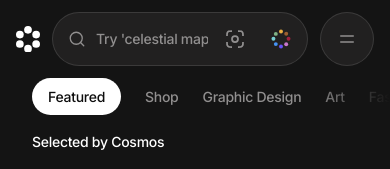
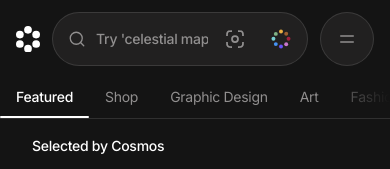
Before and after one commit to jdghinson/cosmos-proposal, a Next.js app: page / in a window 390 px wide. Shown: the top 169 px of the page. Built offline with nearby package versions, Linux system fonts and the light colour scheme.

Commit message:
Add responsive mobile underline tab strip to CategoryChips

```diff
--- a/components/cosmos/CategoryChips.tsx
+++ b/components/cosmos/CategoryChips.tsx
@@ -1,12 +1,20 @@
 "use client";
 
 import { useState } from "react";
+import { motion, useReducedMotion } from "framer-motion";
 import { exploreCategories } from "@/lib/mock-data";
+
+const EDGE_MASK =
+  "linear-gradient(to right, black 0, black calc(100% - 80px), transparent 100%)";
 
 export function CategoryChips() {
   const [active, setActive] = useState("Featured");
+  const prefersReduced = useReducedMotion();
+
   return (
-    <div className="mb-4 pl-8 md:mb-10 md:mt-4">
+    <>
+      {/* ≥768 (md+). Existing pill treatment, unchanged. */}
+      <div className="hidden pl-8 md:mb-10 md:mt-4 md:block">
         <div
           role="region"
           aria-roledescription="carousel"
@@ -14,10 +22,8 @@ export function CategoryChips() {
           style={{
             scrollSnapType: "none",
             overscrollBehaviorX: "none",
-          maskImage:
-            "linear-gradient(to right, black 0, black calc(100% - 80px), transparent 100%)",
-          WebkitMaskImage:
-            "linear-gradient(to right, black 0, black calc(100% - 80px), transparent 100%)",
+            maskImage: EDGE_MASK,
+            WebkitMaskImage: EDGE_MASK,
           }}
         >
           {exploreCategories.map((c) => {
@@ -25,6 +31,7 @@ export function CategoryChips() {
             return (
               <button
                 key={c}
+                type="button"
                 onClick={() => setActive(c)}
                 className={
                   "shrink-0 text-[14px] font-medium tracking-[-0.28px] transition-colors " +
@@ -39,5 +46,60 @@ export function CategoryChips() {
           })}
         </div>
       </div>
+
+      {/* <768 (mobile). Underline tab strip with sliding active indicator. */}
+      <div className="mb-4 border-b border-border [border-bottom-width:0.5px] bg-bg md:hidden">
+        <div
+          role="region"
+          aria-roledescription="carousel"
+          className="scrollbar-none relative flex touch-manipulation animate-fade-in items-stretch overflow-x-auto pr-2 motion-reduce:animate-none"
+          style={{
+            scrollSnapType: "none",
+            overscrollBehaviorX: "none",
+            maskImage: EDGE_MASK,
+            WebkitMaskImage: EDGE_MASK,
+          }}
+        >
+          {exploreCategories.map((c) => {
+            const isActive = active === c;
+            return (
+              <button
+                key={c}
+                type="button"
+                aria-current={isActive ? "true" : undefined}
+                onClick={(e) => {
+                  setActive(c);
+                  e.currentTarget.scrollIntoView({
+                    inline: "nearest",
+                    block: "nearest",
+                    behavior: prefersReduced ? "auto" : "smooth",
+                  });
+                }}
+                className={
+                  "relative shrink-0 px-4 pb-3 pt-2.5 text-[14px] leading-[18px] tracking-[-0.28px] transition-colors " +
+                  (isActive
+                    ? "font-medium text-fg"
+                    : "text-fg-muted hover:text-fg")
+                }
+              >
+                {c}
+                {isActive && (
+                  <motion.span
+                    aria-hidden
+                    layoutId="category-underline"
+                    className="absolute inset-x-0 bottom-0 h-[2px] rounded-full bg-fg"
+                    transition={
+                      prefersReduced
+                        ? { duration: 0 }
+                        : { duration: 0.18, ease: [0.2, 0.6, 0.2, 1] }
+                    }
+                  />
+                )}
+              </button>
+            );
+          })}
+        </div>
+      </div>
+    </>
   );
 }
```
Lines whose indentation alone changed are shown as unchanged.
